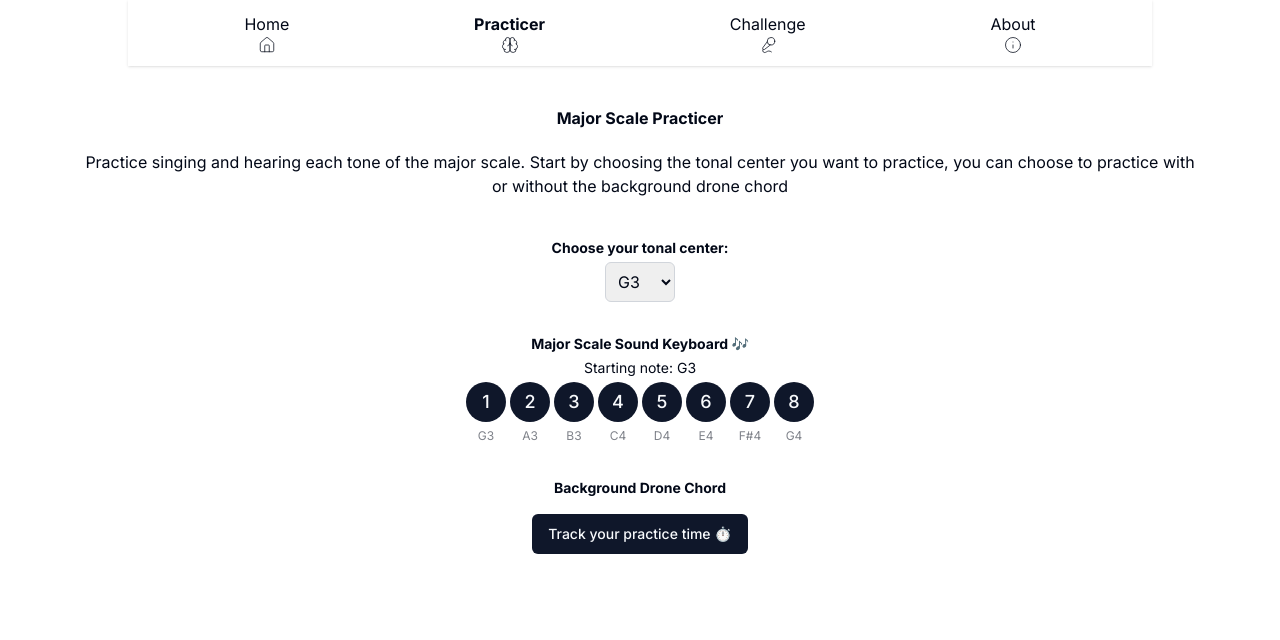
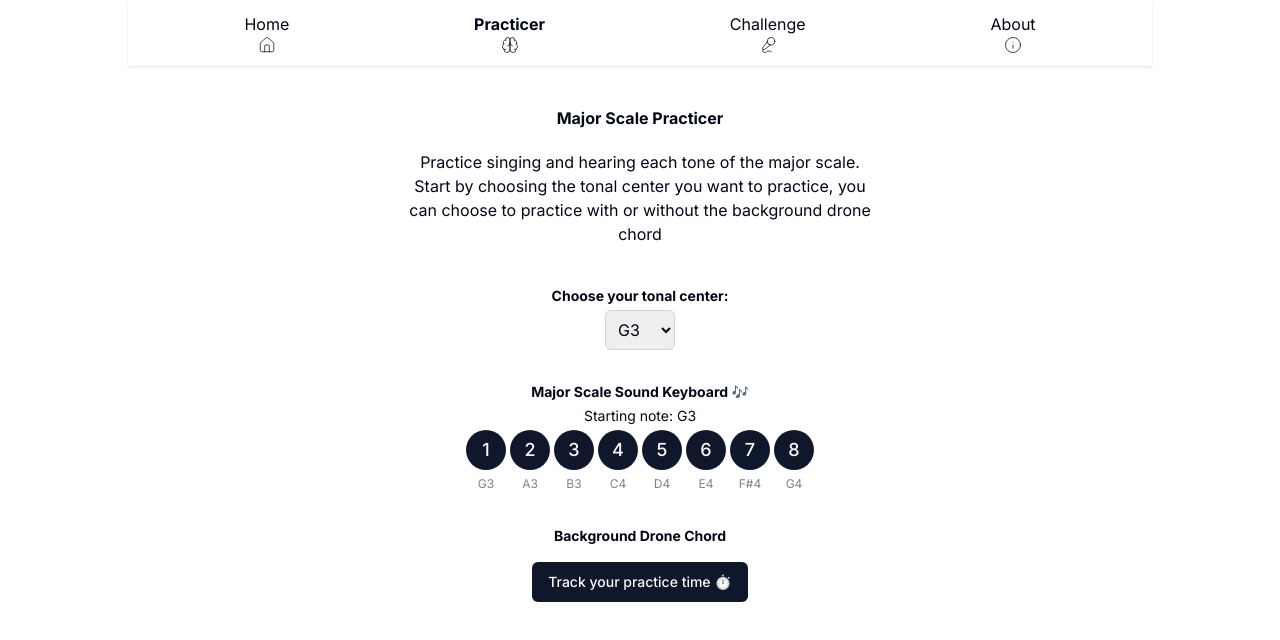
Before and after one commit to mahaultA/harmonear, a Next.js app: page /practicer in a window 1280 px wide. Shown: the top 640 px of the page. Built offline with nearby package versions, Linux system fonts and the light colour scheme.

Commit message:
[MOD] Changements mineurs pour responsive

```diff
--- a/app/about/page.jsx
+++ b/app/about/page.jsx
@@ -1,6 +1,6 @@
 export default function About() {
   return (
-    <div className="px-4">
+    <div className="mx-auto px-4 sm:max-w-5xl">
       <p className="mx-auto md:mx-36 mx-10 mt-10 text-center">
         My name is <span className="font-bold">Mahault</span> !
       </p>
--- a/src/RandomNoteChallenge.jsx
+++ b/src/RandomNoteChallenge.jsx
@@ -14,11 +14,11 @@ const RandomNoteChallenge = () => {
   };
 
   return (
-    <div className="px-4">
-      <p className="mx-auto md:mx-36 mx-10 mb-5 text-center font-bold">
+    <div className="mx-auto px-4 sm:max-w-lg">
+      <p className="mx-auto mx-10 mb-5 text-center font-bold">
         Now it&apos;s time to challenge your sight singing!
       </p>
-      <p className="mx-auto md:mx-36 mx-10 mb-10 text-center">
+      <p className="mx-auto mx-10 mb-10 text-center">
         Set the speed at which you want the notes (also called
         &quot;degrees&quot;) to be displayed, and try to sing them as quickly as
         they appear!
--- a/src/ScalePracticer.jsx
+++ b/src/ScalePracticer.jsx
@@ -10,11 +10,11 @@ const ScalePracticer = () => {
   };
 
   return (
-    <div className="mx-auto mx-20 px-4 items-center justify-center">
-      <h1 className="mx-auto md:mx-16 mb-5 text-center font-bold">
+    <div className="mx-auto px-4 sm:max-w-lg mx-20 items-center justify-center">
+      <h1 className="mx-auto mb-5 text-center font-bold">
         Major Scale Practicer
       </h1>
-      <p className="mx-auto md:mx-16 mb-10 text-center">
+      <p className="mx-auto mb-10 text-center">
         Practice singing and hearing each tone of the major scale. Start by
         choosing the tonal center you want to practice, you can choose to
         practice with or without the background drone chord
```
